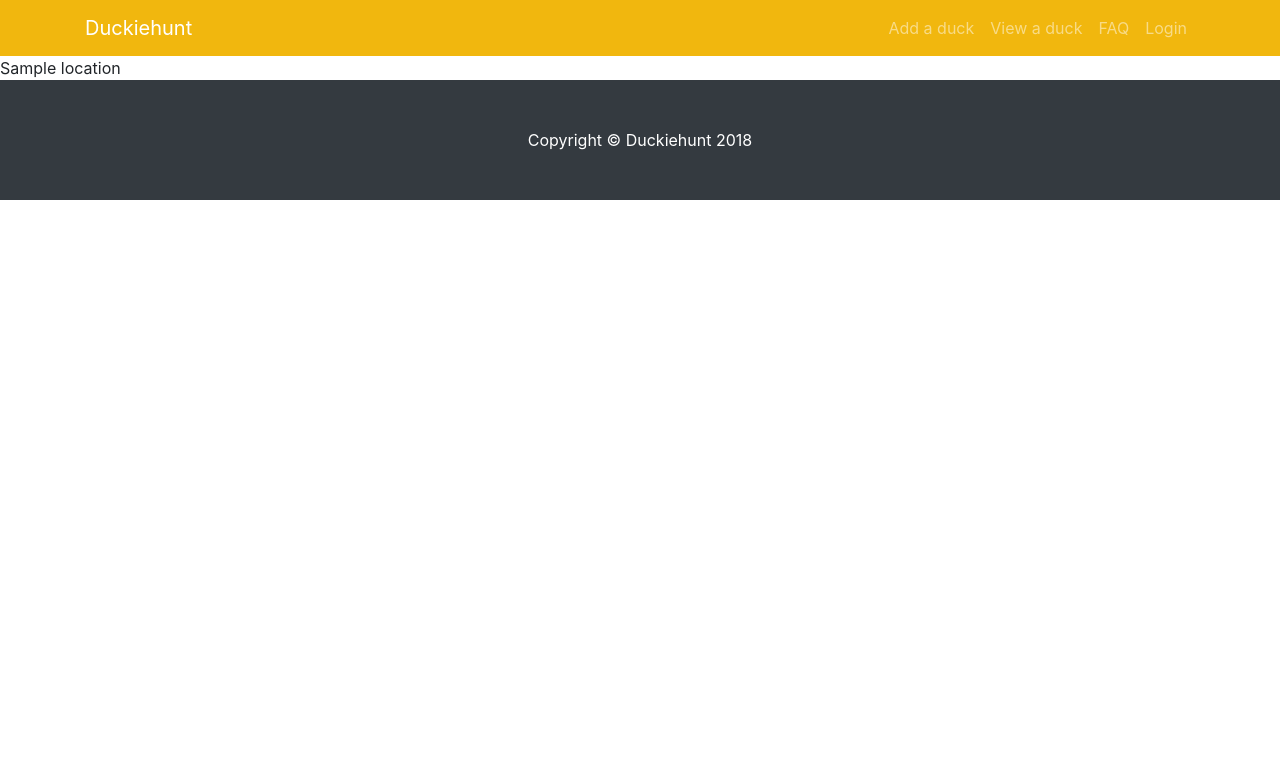
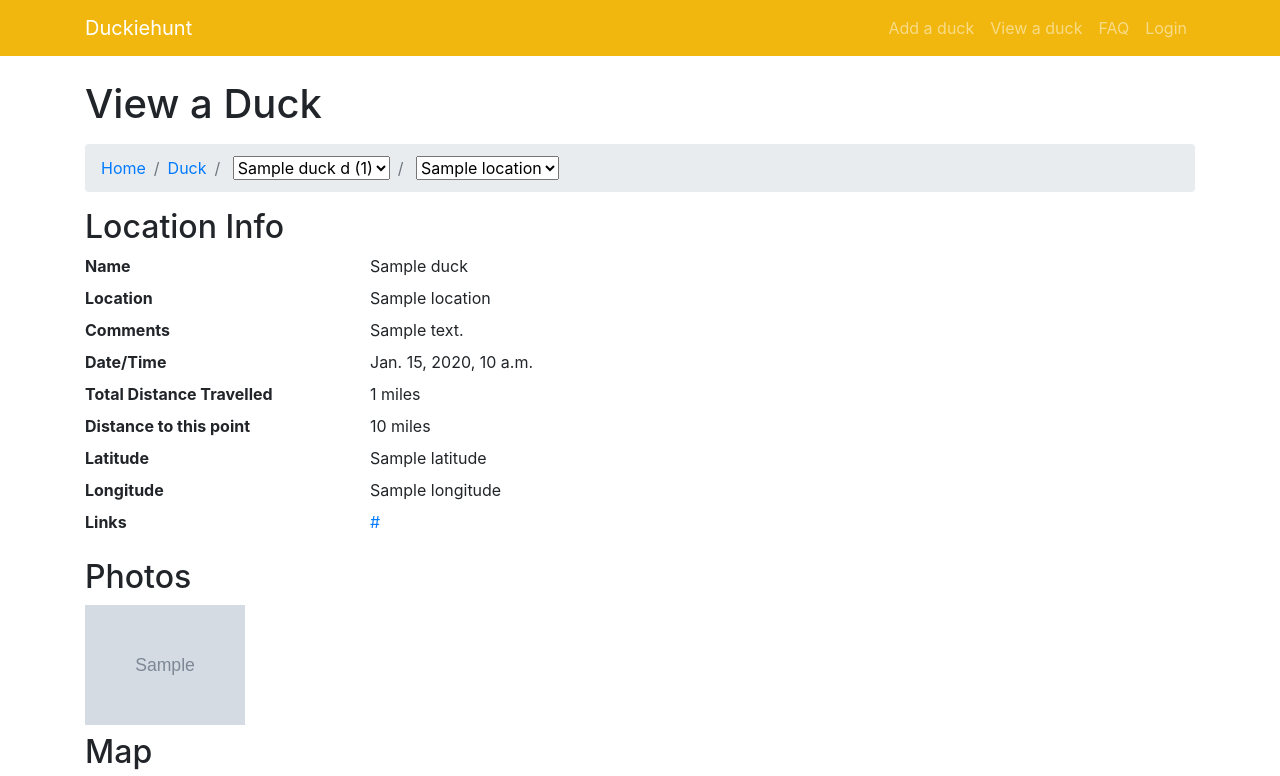
Before and after one commit to lastcoolnameleft/duckiehunt, a Django app: template django/duck/templates/duck/location.html in a window 1280 px wide. Shown: the top 776 px of the page. Before the commit the page ends 200 px from the top, so only its background shows below. Run offline with Django 3.2, Linux system fonts and the light colour scheme; the template is opened without the code that fills it: most values are stand-ins (such as "Sample title", 1, 10 or a date in 2020); grey boxes marked "Sample" are stand-in pictures; data that the repository does not hold is empty; some libraries are stand-ins or nearby versions.

Commit message:
Add location page

```diff
--- a/django/duck/models.py
+++ b/django/duck/models.py
@@ -252,7 +252,7 @@ class Duck(models.Model):
     approved = models.CharField(max_length=1, blank=True, null=True)
 
     def natural_key(self):
-        return {'duck_id': self.duck_id, 'name': self.name}
+        return {'duck_id': self.duck_id, 'name': self.name, 'total_distance': self.total_distance}
 
     class Meta:
         managed = False
--- a/django/duck/templates/duck/location.html
+++ b/django/duck/templates/duck/location.html
@@ -2,6 +2,63 @@
 
 {% block content %}
 
-{{ duck_location.location }}
+    <!-- Page Content -->
+    <div class="container">
+
+        {% include "./view/dropdown.html" %}
+
+    <!-- Intro Content -->
+    <h2>Location Info</h2>
+    <div class="row">
+      <div class="col-lg-12">
+
+          <dl class="row">
+              <dt class="col-sm-3">Name</dt>
+              <dd class="col-sm-9" id="duck_name">{{ duck.name }}</dd>
+                  <dt class="col-sm-3">Location</dt>
+                  <dd class="col-sm-9">{{ duck_location.location }}</dd>
+
+                  <dt class="col-sm-3">Comments</dt>
+                  <dd class="col-sm-9">{{ duck_location.comments}}</dd>
+
+                  <dt class="col-sm-3">Date/Time</dt>
+                  <dd class="col-sm-9">{{ duck_location.date_time }}</dd>
+
+                  <dt class="col-sm-3">Total Distance Travelled</dt>
+                  <dd class="col-sm-9">{{ duck.total_distance}} miles</dd>
+
+                  <dt class="col-sm-3">Distance to this point</dt>
+                  <dd class="col-sm-9">{{ duck_location.distance_to }} miles</dd>
+
+                  <dt class="col-sm-3">Latitude</dt>
+                  <dd class="col-sm-9">{{ duck_location.latitude }}</dd>
+
+                  <dt class="col-sm-3">Longitude</dt>
+                  <dd class="col-sm-9">{{ duck_location.longitude}}</dd>
+{% if duck_links %}
+                  <dt class="col-sm-3">Links</dt>
+                  <dd class="col-sm-9">
+{% for link in duck_links %}
+                    <a href='{{ link }}'>{{ link }}</a>{% endfor %}
+                  </dd>
+{% endif %}
+          </dl>
+      </div>
+    </div>
+    <!-- /.row -->
+
+{% include "./view/photos.html" %}
+    <!-- Map -->
+    <h2>Map</h2>
+    <div class="row">
+      <div class="col-lg-6">
+          <div id='map'></div>
+      </div>
+    </div>
+    <!-- /.row -->
+
+</div>
+<br />
+        {% include "./view/map.html" %}
 
 {% endblock %}
--- a/django/duck/templates/duck/view/dropdown.html
+++ b/django/duck/templates/duck/view/dropdown.html
@@ -16,8 +16,8 @@
 {% if duck_location_list %}
               <li class='breadcrumb-item'>
                     <select onChange="javascript:redirectToDuckLocation(this)">
-    {% for duck_l in duck_location_list %}
-                      <option value="{{ duck_l.duck_location_id }}" {% if duck_l.duck_location_id == duck_location_id %}selected{% endif %}>{{ duck_l.location }}</option>{% endfor %}
+{% for duck_l in duck_location_list %}
+                      <option value="{{ duck_l.duck_location_id }}" {% if duck_l.duck_location_id == map.duck_location_id %}selected{% endif %}>{{ duck_l.location }}</option>{% endfor %}
                     </select>
               </li>
 {% endif %}
--- a/django/duck/templates/duck/view/locations.html
+++ b/django/duck/templates/duck/view/locations.html
@@ -7,7 +7,7 @@
           <div class="card h-100 text-center">
             <!-- <img class="card-img-top" src="http://placehold.it/750x450" alt=""> -->
             <div class="card-body">
-              <a href='/view/location/{{ duck_location.duck_location_id }}'>
+              <a href='/location/{{ duck_location.duck_location_id }}'>
               <h4 class="card-title">{{ duck_location.location }}</h4>
               <h6 class="card-subtitle mb-2 text-muted">{{ duck_location.date_time }}</h6>
               <h6 class="card-text">{{ duck_location.comments }}</h6>
--- a/django/duck/templates/duck/view/map.html
+++ b/django/duck/templates/duck/view/map.html
@@ -16,7 +16,7 @@
 
            function initMap() {
                var map = new google.maps.Map(document.getElementById('map'), {
-                   zoom: focus_zoom,
+                   maxZoom: 15,
                    center: { lat: focus_lat, lng: focus_long }
                });
                var bounds = new google.maps.LatLngBounds();
@@ -28,17 +28,18 @@
                    if (!(focus_lat && focus_long)) {
                        bounds.extend(position);
                    }
-                   var duck_header = '<a href="/view/duck/' + location.fields.duck.duck_id + '">Duck #' + location.fields.duck.duck_id + ' (' + location.fields.duck.name + ')</a>';
+                   var duck_header = '<a href="/duck/' + location.fields.duck.duck_id + '">Duck #' + location.fields.duck.duck_id + ' (' + location.fields.duck.name + ')</a>';
                    var content = '<div id="content"><p>' + duck_header + '<br/>' + location.fields.comments + '</p></div>';
-                   var infoWindow = new google.maps.InfoWindow( { content: content });
+                   var infoWindow = new google.maps.InfoWindow({ content: content });
                    marker.addListener('click', () => { infoWindow.open(map, marker); });
-                   if (location.fields.duck_location_id == duck_location_id) {
+                   if (location.pk == duck_location_id) {
                        infoWindow.open(map, marker);
                    }
                });
 
                if (!(focus_lat && focus_long)) {
                    map.fitBounds(bounds);
+                   map.setZoom(focus_zoom);
                }
 
            }
```
Also changed, not shown: django/duck/views.py (+24 -11 lines).
